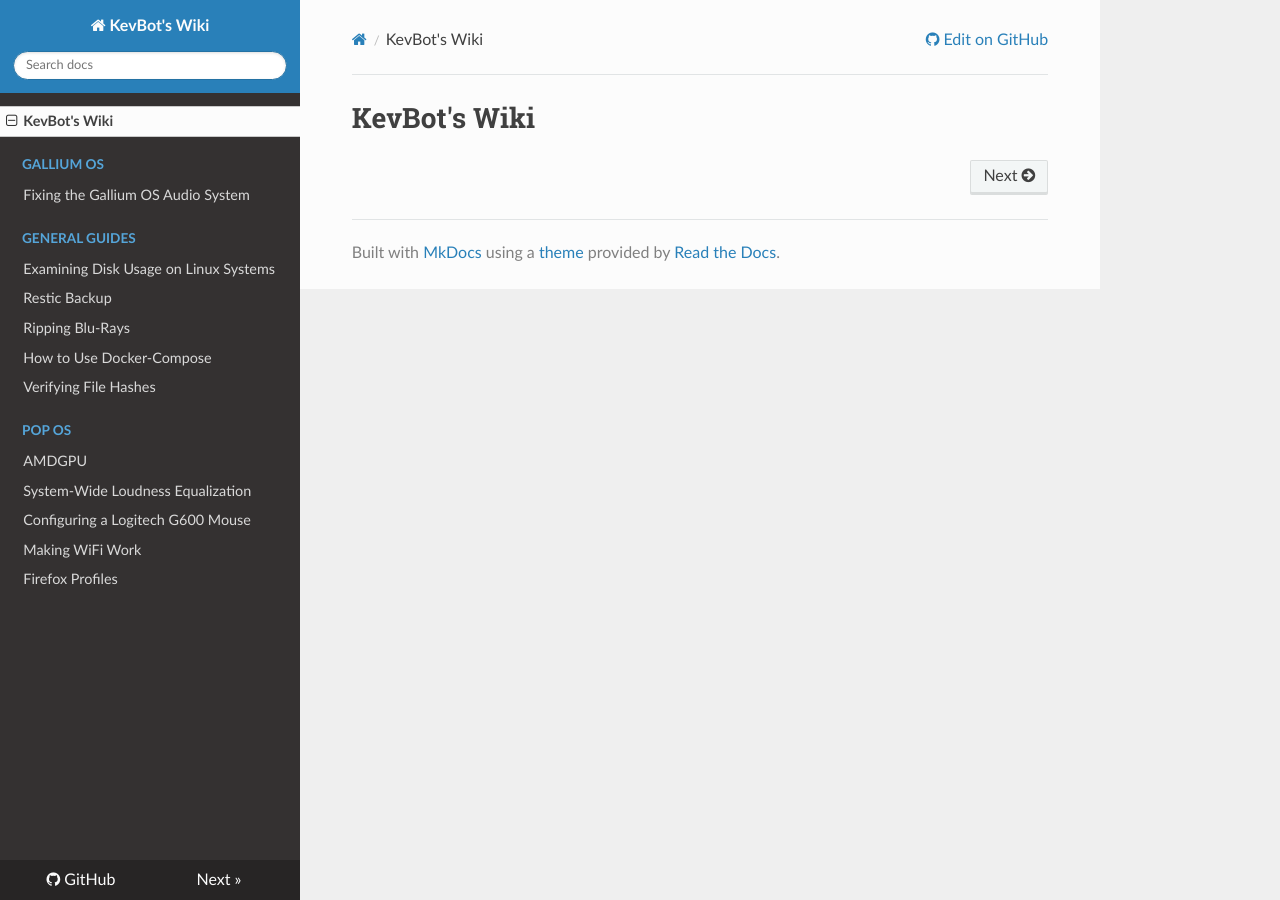
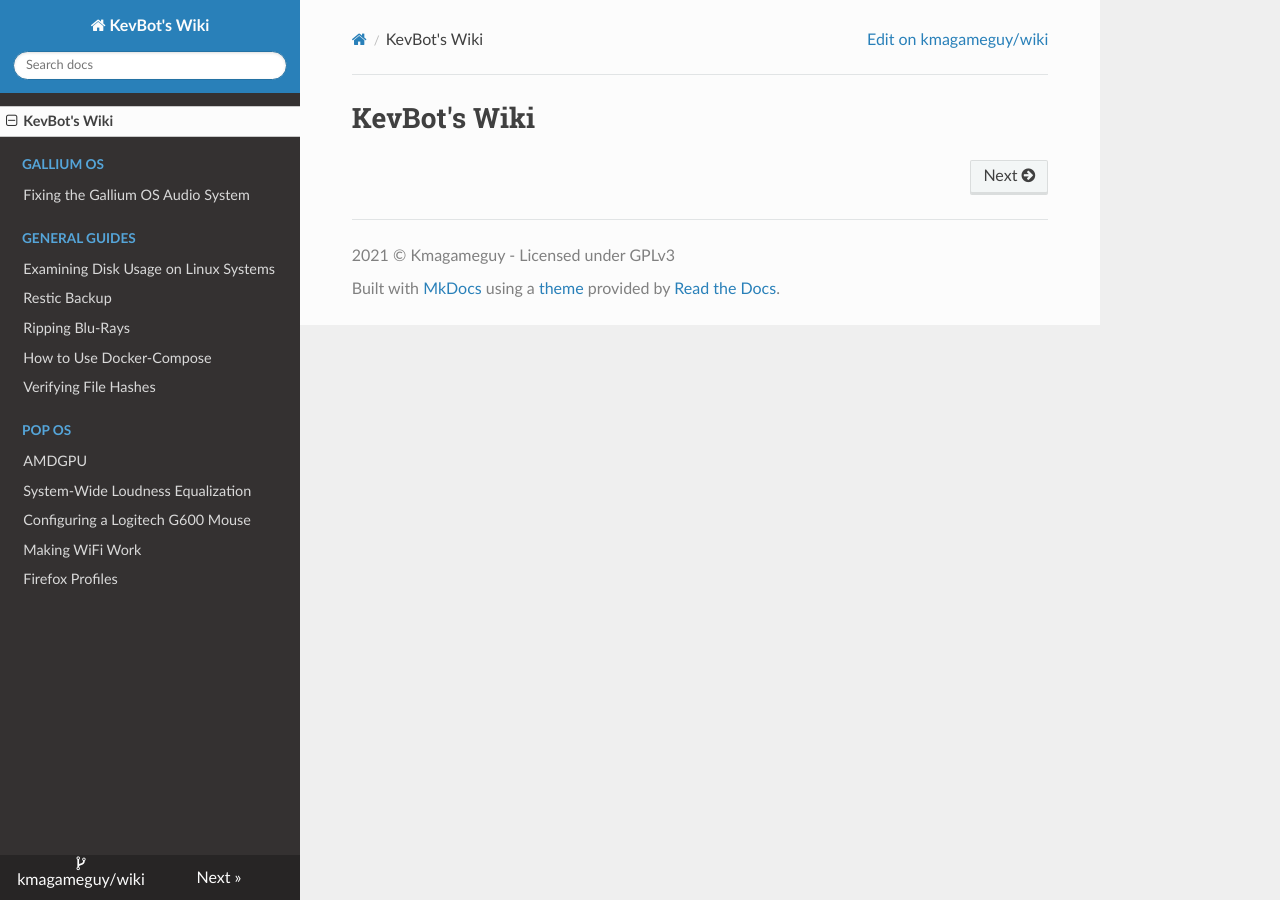
Before and after one commit to Kmagameguy/wiki, an MkDocs documentation site: the page built from docs/index.md, in a window 1280 px wide. Built offline with MkDocs 1.6.1, drawn with Linux system fonts in a browser that asks for light colours; nearby versions of some CDN libraries.

```diff
--- a/mkdocs.yml
+++ b/mkdocs.yml
@@ -1,3 +1,8 @@
 site_name: KevBot's Wiki
 repo_url: "https://github.com/kmagameguy/wiki"
+repo_name: "kmagameguy/wiki"
+edit_uri: "edit/main/docs"
+
 theme: readthedocs
+
+copyright: 2021 &copy; Kmagameguy - Licensed under GPLv3
```
